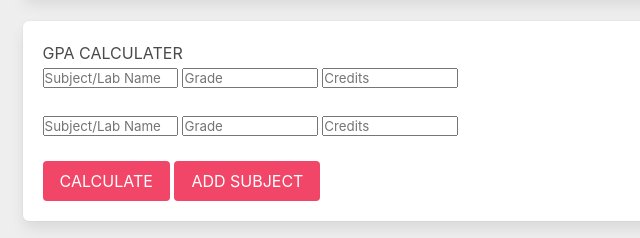
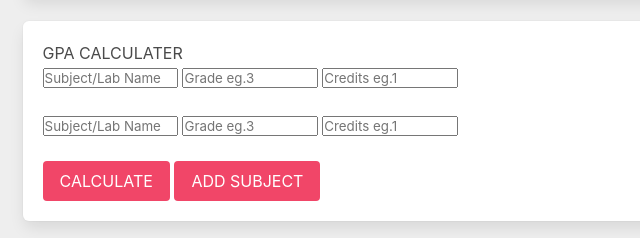
Before and after one commit to Muthuram05/Gpa_Calculater, a plain HTML site: page index.html in a window 1280 px wide. Shown: the part 484-722 px from the top of the page, 67-707 px from the left. Drawn offline with nearby package versions, Linux system fonts and the light colour scheme; a script that the page names is missing.

Commit message:
example added

```diff
--- a/index.html
+++ b/index.html
@@ -88,12 +88,12 @@
           <h1>GPA CALCULATER</h1>
           <form >
           <input type="text" class="subject" placeholder="Subject/Lab Name" required>
-          <input type="text" class="grade" placeholder="Grade" required>
-          <input type="text" class="credit" placeholder="Credits" required>
+          <input type="text" class="grade" placeholder="Grade eg.3" required>
+          <input type="text" class="credit" placeholder="Credits eg.1" required>
           <br><br>
           <input type="text" class="subject" placeholder="Subject/Lab Name" required>
-          <input type="text" class="grade" placeholder="Grade" required>
-          <input type="text" class="credit" placeholder="Credits" required><br>
+          <input type="text" class="grade" placeholder="Grade eg.3" required>
+          <input type="text" class="credit" placeholder="Credits eg.1" required><br>
         </form>
 
         </div><br>
```
